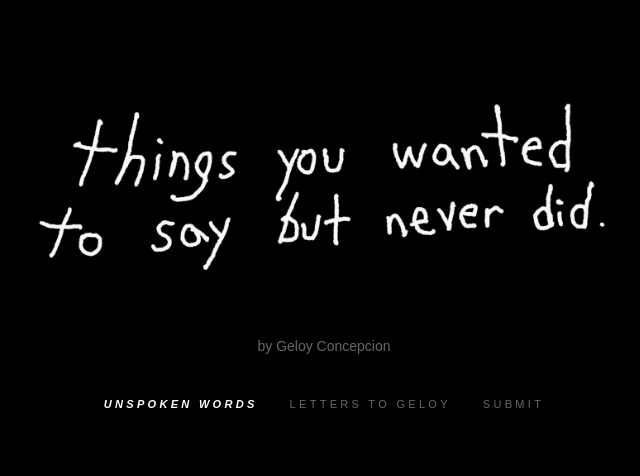
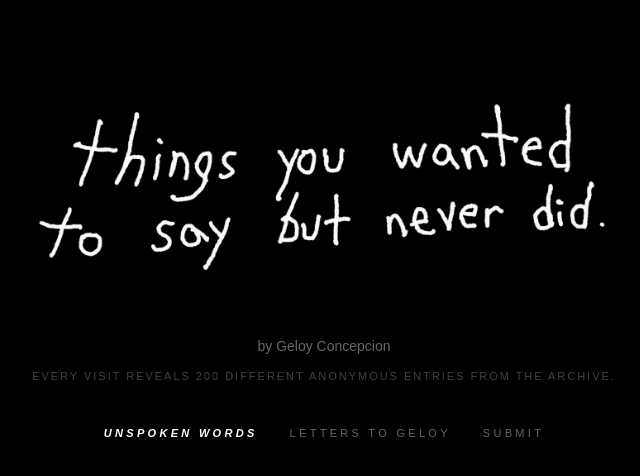
Before and after one commit to tropapicspilipinas-commits/tywtsbnd-new, a Next.js app: page / in a window 1280 px wide. Shown: the top 476 px of the page, without its empty margins (316-956 px from the left). Built offline with nearby package versions, Linux system fonts and the light colour scheme; no server answers; the database is empty.

Commit message:
add archive note to homepage

```diff
--- a/app/page.tsx
+++ b/app/page.tsx
@@ -46,9 +46,15 @@ export default async function HomePage() {
           />
         </div>
 
-        <p className="mt-6 text-sm opacity-40">
-          by Geloy Concepcion
-        </p>
+        <div className="mt-6 space-y-3">
+          <p className="text-sm opacity-40">
+            by Geloy Concepcion
+          </p>
+
+          <p className="text-[10px] md:text-[11px] opacity-25 tracking-[0.18em] uppercase">
+            Every visit reveals 200 different anonymous entries from the archive.
+          </p>
+        </div>
 
         <nav className="mt-10 flex justify-center gap-8 text-[11px] uppercase tracking-[0.3em]">
           <a
```
